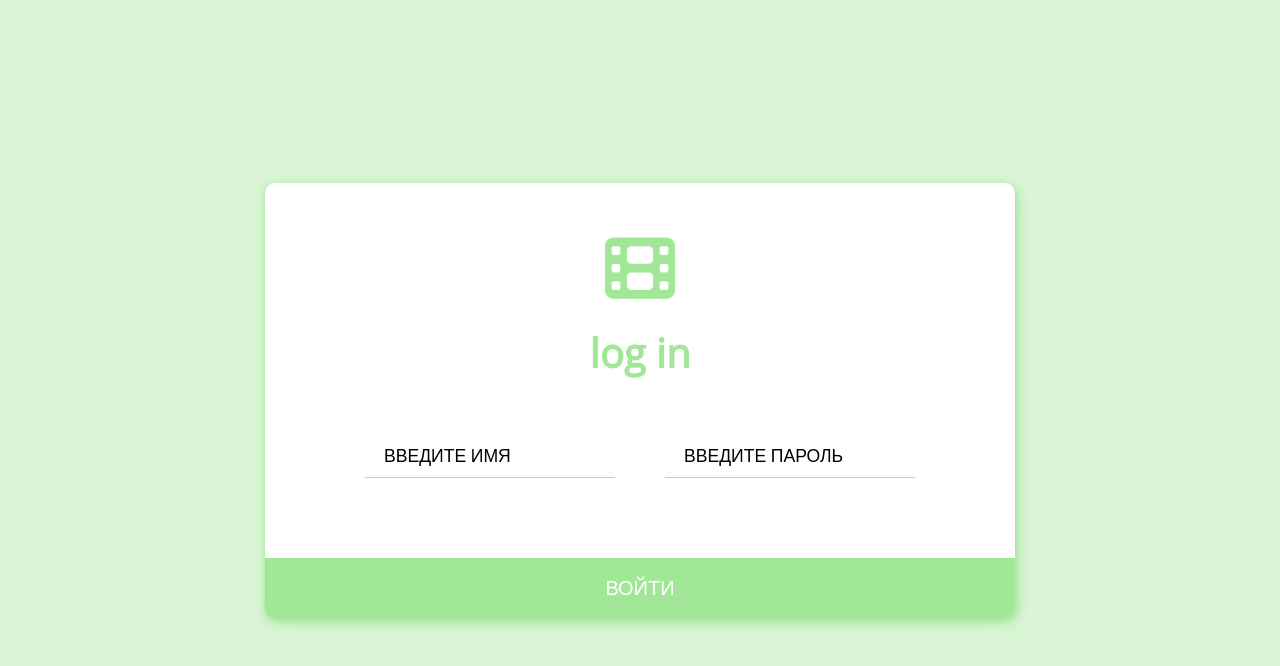
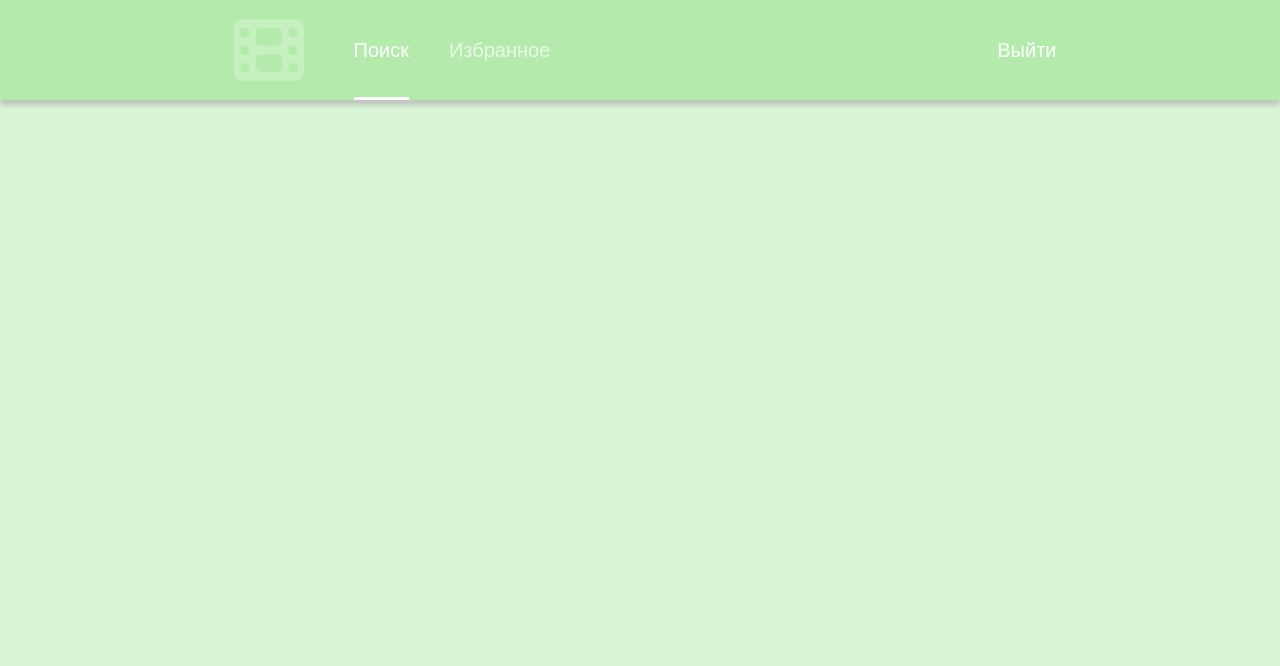
Before and after one commit to posternaka/video-hosting, a React (Create React App) app: page /search in a window 1280 px wide. Shown: the top 666 px of the page. Built offline with nearby package versions, Linux system fonts and the light colour scheme; sample sign-in values are in the browser's storage.

Commit message:
updating struktura

```diff
--- a/src/components/App.jsx
+++ b/src/components/App.jsx
@@ -1,12 +1,36 @@
 import './App.css';
+import { BrowserRouter, Routes, Route } from "react-router-dom";
 
 //import route
 import Authorization from './Authorization/Authorization';
+import Content from './Content/Content';
+import Favorites from './Content/Main/Favorites/Favorites';
+import Auth from './hoc/Auth';
 
 function App() {
   return (
     <div className="App">
-      <Authorization />
+      <BrowserRouter>
+        <Routes>
+          <Route path="/" element={<Authorization />} />
+          <Route
+            path="/search"
+            element={
+              <Auth>
+                <Content />
+              </Auth>
+            }
+          />
+          <Route
+            path="/favorites"
+            element={
+              <Auth>
+                <Favorites />
+              </Auth>
+            }
+          />
+        </Routes>
+      </BrowserRouter>
     </div>
   );
 }
--- a/src/components/Authorization/Authorization.jsx
+++ b/src/components/Authorization/Authorization.jsx
@@ -1,6 +1,10 @@
 import './Authorization.css';
 import axios from 'axios';
 import { useState } from 'react';
+import { useNavigate } from 'react-router-dom';
+
+// import
+import Auth from '../hoc/Auth';
 
 // FontAwesomeIcon
 import { FontAwesomeIcon } from '@fortawesome/react-fontawesome';
@@ -10,6 +14,7 @@ import { faEyeSlash } from "@fortawesome/free-solid-svg-icons";
 
 
 function Authorization() {
+  const navigate = useNavigate();
   const [visiblePass, setVisiblePass] = useState(false);
   const [inputValueLogin, setInputValueLogin] = useState('');
   const [inputValuePass, setInputValuePass] = useState('');
@@ -38,8 +43,9 @@ function Authorization() {
         headers: { "Content-Type": "application/json" },
       })
 
-      localStorage.setItem("token", axiosR.data.token)
+      localStorage.setItem("token", axiosR.data.token);
 
+      axiosR.data.token ? navigate("/search") : new Error('Не удалось авторизоваться...')
     }
     catch {
       throw new Error('Oooops...')
--- /dev/null
+++ b/src/components/Content/Content.jsx
@@ -0,0 +1,15 @@
+// import components
+import Header from './Header/Header';
+import Main from './Main/Main';
+
+function Content() {
+
+  return (
+    <div className="content">
+      <Header />
+      <Main />
+    </div>
+  )
+}
+
+export default Content;
--- /dev/null
+++ b/src/components/Content/Header/Header.css
@@ -0,0 +1,74 @@
+header {
+    position: fixed;
+    width: 100%;
+    z-index: 10000;
+    box-shadow: 0 5px 5px rgba(182, 182, 182, 0.75);
+}
+
+.header__container {
+    min-height: 100px;
+    background: #b4ebad;
+    display: flex;
+    align-items: center;
+    color: #fff;
+
+    position: relative;
+}
+
+.header__wrapper {
+    width: 100%;
+    min-height: 100%;
+}
+
+.header__flex {
+    min-height: 100%;
+    display: flex;
+    flex-direction: row;
+    justify-content: space-around;
+    align-items: center;
+}
+
+.header_nav,
+.header_nav ul{
+    display: flex;
+    flex-direction: row;
+
+}
+ul a {
+    color: rgba(255, 255, 255, 0.704);
+}
+
+
+.header_nav ul a {
+    text-decoration: none;
+}
+
+.logo {
+    color: #c7f0c1;
+}
+
+.header_nav ul {
+    list-style: none;
+}
+
+.header_nav li:nth-child(2) {
+    margin-left: 40px;
+}
+
+.header_nav ul li {
+    cursor: pointer;
+    position: relative;
+}
+
+.header_nav ul .nav_active a{
+    color: #fff;
+}
+
+.header_nav ul .nav_active::before {
+    content: '';
+    position: absolute;
+    border-bottom: 3px solid #fff;
+    width: 100%;
+    top: 62px;
+    border-radius: 1px;
+}
--- /dev/null
+++ b/src/components/Content/Header/Header.jsx
@@ -0,0 +1,38 @@
+import './Header.css';
+import { Link } from 'react-router-dom';
+import { useState } from 'react';
+
+// FontAwesomeIcon
+import { FontAwesomeIcon } from '@fortawesome/react-fontawesome';
+import { faFilm } from "@fortawesome/free-solid-svg-icons";
+
+function Header() {
+  const [activeElem, setActiveElem] = useState(true);
+  return (
+    <header>
+      <div className="header__container">
+        <div className="header__wrapper">
+          <div className="header__flex">
+
+            <div className="header_nav">
+              <FontAwesomeIcon icon={faFilm} className="fIcons logo"/>
+
+              <ul>
+                <li className={activeElem ? 'nav_active' : ''} onClick={() => setActiveElem(true)}><Link to="/search">Поиск</Link></li>
+                <li className={activeElem ? '' : 'nav_active'} onClick={() => setActiveElem(false)}><Link to="/favorites">Избранное</Link></li>
+              </ul>
+
+            </div>
+
+            <div className="header_logOut">
+              <span>Выйти</span>
+            </div>
+
+          </div>
+        </div>
+      </div>
+    </header>
+  )
+}
+
+export default Header
--- /dev/null
+++ b/src/components/Content/Main/Favorites/Favorites.jsx
@@ -0,0 +1,9 @@
+import './Favorites.css';
+
+function Favorites() {
+  return (
+    <div>Favorites</div>
+  )
+}
+
+export default Favorites
--- /dev/null
+++ b/src/components/Content/Main/Main.jsx
@@ -0,0 +1,9 @@
+import './Main.css';
+
+function Main() {
+  return (
+    <div>Main</div>
+  )
+}
+
+export default Main
--- /dev/null
+++ b/src/components/hoc/Auth.js
@@ -0,0 +1,16 @@
+import { useLocation, Navigate } from 'react-router-dom';
+
+function Auth({ children }) {
+    const location = useLocation();
+
+    const user = localStorage.getItem('token');
+
+    if(!user) {
+        console.log("Не верные данные");
+        return <Navigate to='/' state={{from : location}} />
+    }
+
+  return children;
+}
+
+export default Auth;
--- a/src/index.js
+++ b/src/index.js
@@ -4,15 +4,12 @@ import './index.css';
 import App from './components/App';
 import store from './redux/store';
 import { Provider } from 'react-redux';
-import { BrowserRouter as Router} from 'react-router-dom';
 
 const root = ReactDOM.createRoot(document.getElementById('root'));
 root.render(
   // <React.StrictMode>
-    <Router>
       <Provider store={store}>
         <App />
       </Provider>
-    </Router>
   // </React.StrictMode>
 );
```
Also changed, not shown: src/components/Content/Content.css (added), src/components/Content/Main/Favorites/Favorites.css (added), src/components/Content/Main/Main.css (added).
